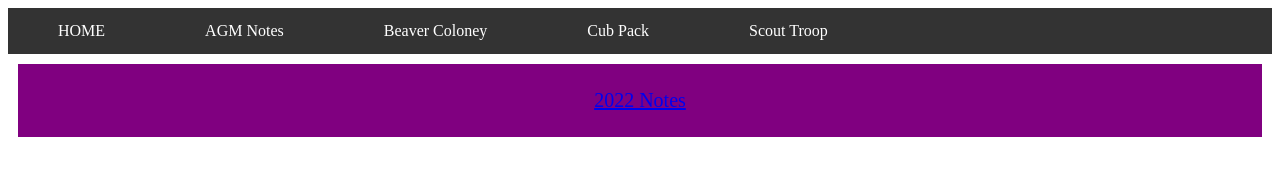
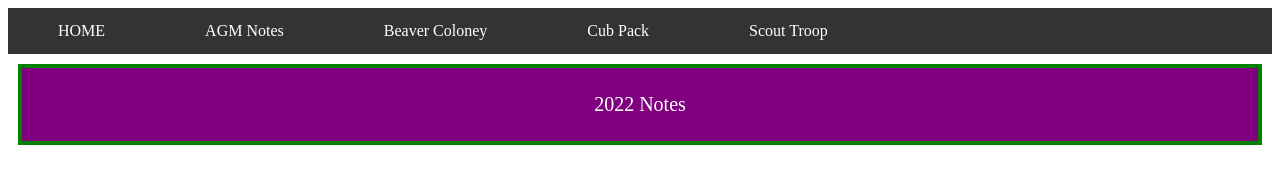
Before and after one commit to LSA-Scout-Group/AGM, a plain HTML site: page index.html in a window 1280 px wide. Drawn offline with Linux system fonts and the light colour scheme.

Commit message:
Commit 1

```diff
--- a/index.html
+++ b/index.html
@@ -45,9 +45,15 @@ li.dropdown {
 .dropdown:hover .dropdown-content {
   display: block;
 }
+a:link {
+  color: white;
+  text-decoration: none;
+}
+a:hover {
+  color: green;
+}
 .center {
-	color: white;
-	border: 4px;
+	border: 4px solid green;
 	padding: 25px;
 	margin: 10px;
 	background-color: purple;
```
